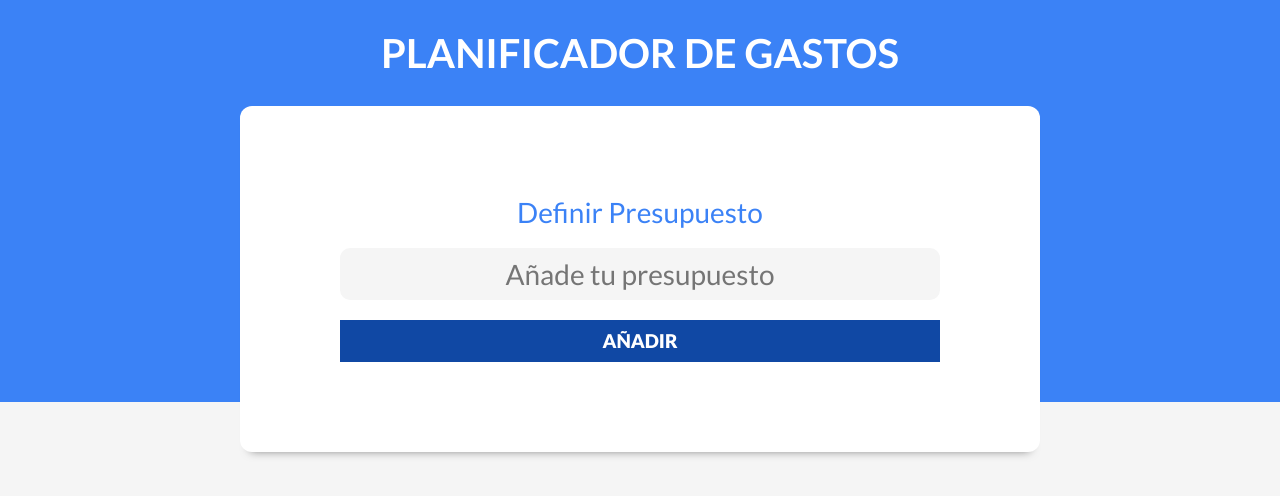
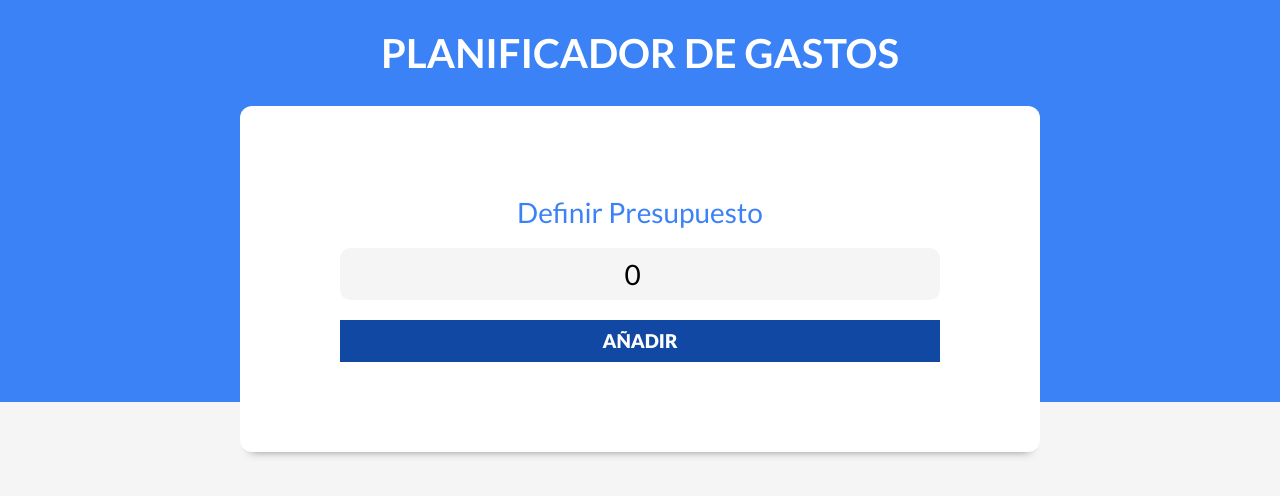
Before and after one commit to Zoes2/control-gastos, a React (Vite) app: page / in a window 1280 px wide. Shown: the top 496 px of the page. Built offline with nearby package versions, Linux system fonts and the light colour scheme.

Commit message:
creamos states para presupuesto y un components

```diff
--- a/src/App.jsx
+++ b/src/App.jsx
@@ -4,11 +4,15 @@
 
 
 function App() {
-  const [count, setCount] = useState(0)
+
+  const [presupuesto, setPresupuesto] = useState(0)
 
   return (
     <div>
-      <Header />
+      <Header
+        presupuesto={presupuesto}
+        setPresupuesto={setPresupuesto}
+      />
     </div>
   )
 }
--- a/src/components/Header.jsx
+++ b/src/components/Header.jsx
@@ -2,12 +2,15 @@
 
 import NuevoPresupuesto from './NuevoPresupuesto'
 
-const Header = () => {
+const Header = ({presupuesto, setPresupuesto}) => {
     return (
         <header>
             <h1>Planificador de Gastos</h1>
 
-            <NuevoPresupuesto />
+            <NuevoPresupuesto
+                presupuesto={presupuesto}
+                setPresupuesto={setPresupuesto}
+            />
         </header>
     )
 }
--- /dev/null
+++ b/src/components/Mensaje.jsx
@@ -0,0 +1,9 @@
+import React from 'react'
+
+const Mensaje = ({children, tipo}) => {
+    return (
+        <div className={`alerta ${tipo}`}>{children}</div>
+    )
+}
+
+export default Mensaje
--- a/src/components/NuevoPresupuesto.jsx
+++ b/src/components/NuevoPresupuesto.jsx
@@ -1,19 +1,41 @@
-import React from 'react'
+import { useState } from 'react'
+import Mensaje from './Mensaje'
 
-const NuevoPresupuesto = () => {
+const NuevoPresupuesto = ({presupuesto, setPresupuesto}) => {
+
+    const [mensaje, setMensaje] = useState('')
+
+    const handlePresupuesto = (e) => {
+        e.preventDefault()
+
+        if (!presupuesto || presupuesto < 0) {
+            setMensaje('No es un presupuesto válido')
+
+            return
+        }
+
+        setMensaje('')
+
+
+    }
+
     return (
         <div className='contenedor-presupuesto contenedor sombra'>
-            <form action="" className='formulario'>
+            <form onSubmit={handlePresupuesto} className='formulario'>
                 <div className='campo'>
-                    <label htmlFor="" >Definir Presupuesto</label>
+                    <label>Definir Presupuesto</label>
                     <input
-                        type="text"
+                        type="number"
                         className='nuevo-presupuesto'
                         placeholder='Añade tu presupuesto'
+                        value={presupuesto}
+                        onChange={ e => setPresupuesto(Number(e.target.value))}
                     />
                 </div>
 
                 <input type="submit" value="Añadir"/>
+
+                {mensaje && <Mensaje tipo="error">{mensaje}</Mensaje>}
             </form>
         </div>
     )
```
